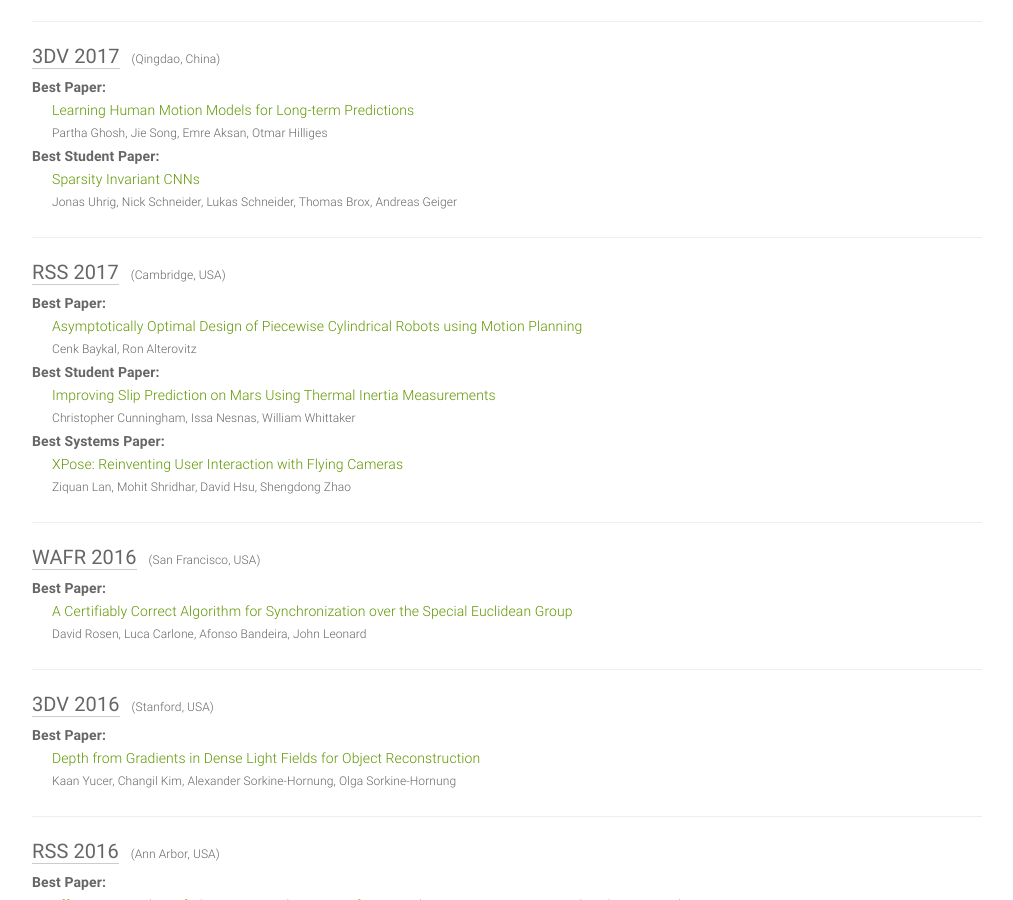
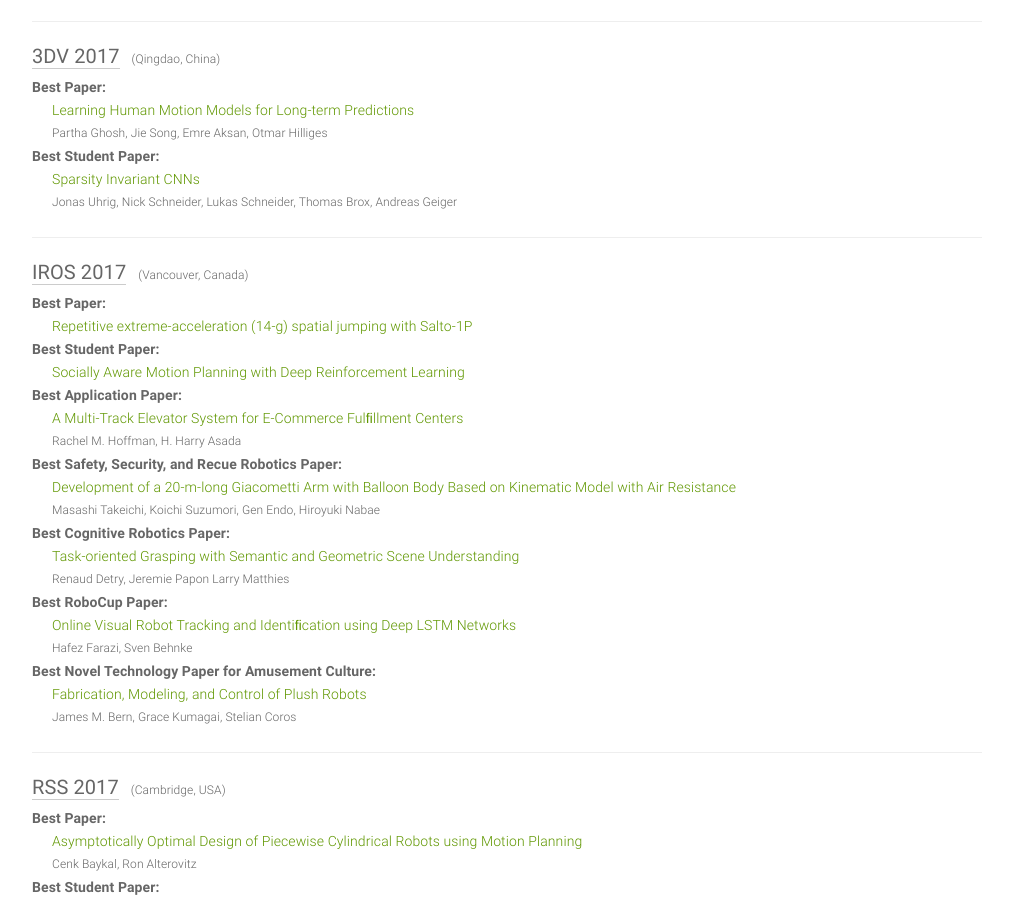
Before and after one commit to clemense/ai-bestpapers, a Jekyll site: the page built from index.html, in a window 1280 px wide and 900 px high, scrolled down 7702 px. Shown: the whole window, without its empty margins (133-1146 px from the left). Built offline with Jekyll 4.4.1, drawn with Linux system fonts in a browser that asks for light colours.

Commit message:
add IROS 2017

```diff
--- a/_data/papers.yml
+++ b/_data/papers.yml
@@ -655,6 +655,48 @@
   date: October 10-12, 2017
   sub: CV
 
+- venue: IROS
+  year: 2017
+  awards:
+  - award: Best Paper
+    title: Repetitive extreme-acceleration (14-g) spatial jumping with Salto-1P
+    authors: Duncan W. Haldane, Justin K. Yim, Ronald S. Fearing
+    link: https://ieeexplore.ieee.org/abstract/document/8206172
+    source: https://www.iros2017.org/program/award-winners
+  - award: Best Student Paper
+    title: Socially Aware Motion Planning with Deep Reinforcement Learning
+    authors: Yu Fan Chen, Michael Everett, Miao Liu, Jonathan P. How
+    link: https://arxiv.org/abs/1703.08862
+    source: https://www.iros2017.org/program/award-winners
+  - award: Best Application Paper
+    title: A Multi-Track Elevator System for E-Commerce Fulﬁllment Centers
+    author: Rachel M. Hoffman, H. Harry Asada
+    link: https://ieeexplore.ieee.org/abstract/document/8206341
+    source: https://www.iros2017.org/program/award-winners
+  - award: Best Safety, Security, and Recue Robotics Paper
+    title: Development of a 20-m-long Giacometti Arm with Balloon Body Based on Kinematic Model with Air Resistance
+    author: Masashi Takeichi, Koichi Suzumori, Gen Endo, Hiroyuki Nabae
+    link: https://ieeexplore.ieee.org/abstract/document/8206097
+    source: https://www.iros2017.org/program/award-winners
+  - award: Best Cognitive Robotics Paper
+    title: Task-oriented Grasping with Semantic and Geometric Scene Understanding
+    author: Renaud Detry, Jeremie Papon Larry Matthies
+    link: https://ieeexplore.ieee.org/abstract/document/8206162
+    source: https://www.iros2017.org/program/award-winners
+  - award: Best RoboCup Paper
+    title: Online Visual Robot Tracking and Identiﬁcation using Deep LSTM Networks
+    author: Hafez Farazi, Sven Behnke
+    link: https://arxiv.org/abs/1810.04941
+    source: https://www.iros2017.org/program/award-winners
+  - award: Best Novel Technology Paper for Amusement Culture
+    title: Fabrication, Modeling, and Control of Plush Robots
+    author: James M. Bern, Grace Kumagai, Stelian Coros
+    link: https://ieeexplore.ieee.org/abstract/document/8206223
+    source: https://www.iros2017.org/program/award-winners
+  place: Vancouver, Canada
+  date: September 24-28, 2017
+  sub: RO
+
 - venue: RSS
   year: 2017
   awards:
```
